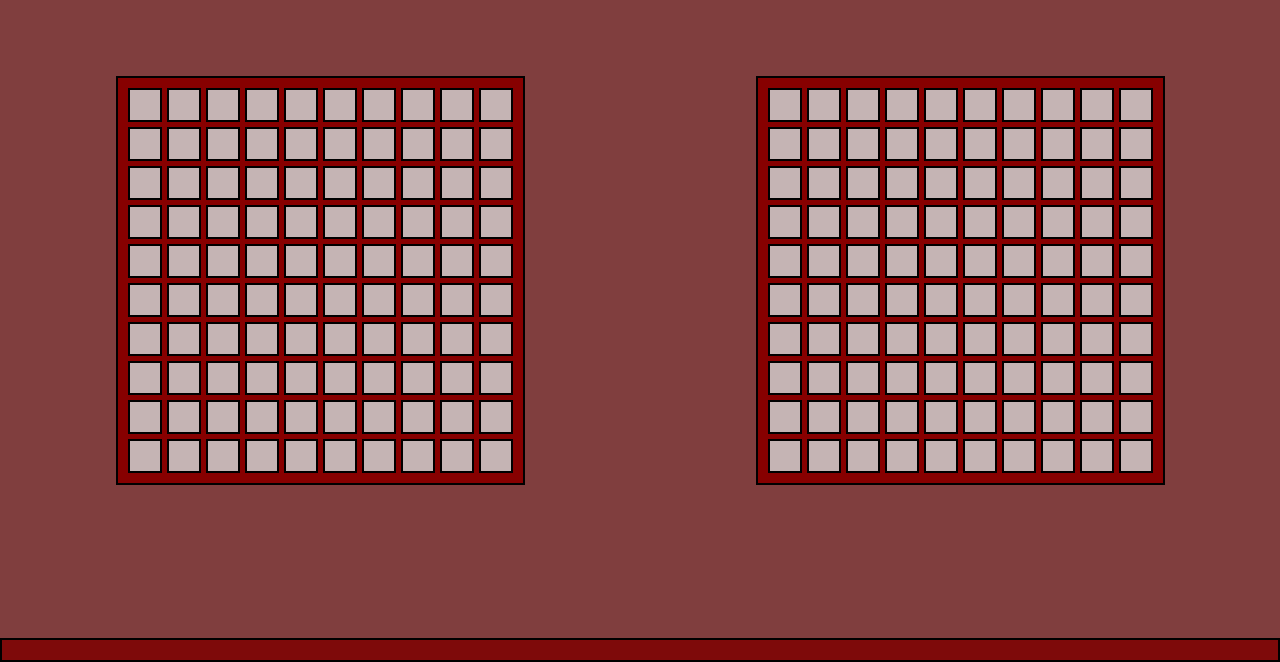
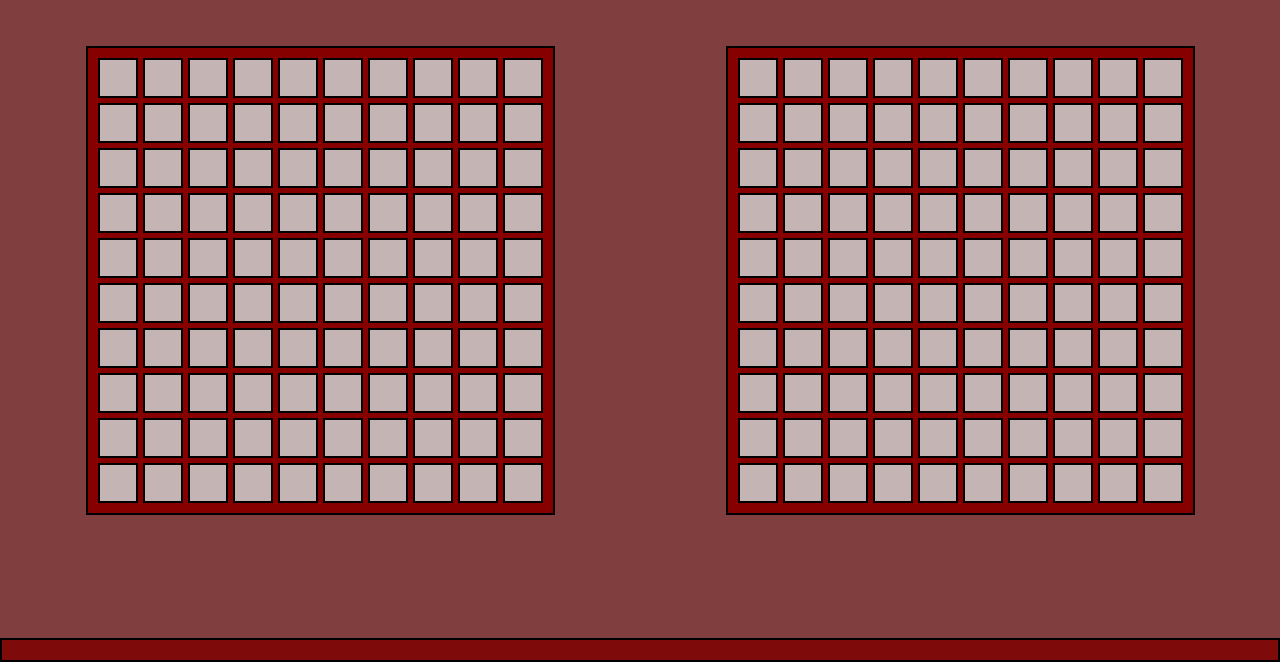
Before and after one commit to oxedom/battleship, a website built with webpack: page dist/index.html in a window 1280 px wide. Shown: the part 138-800 px from the top of the page. Built offline with nearby package versions, Linux system fonts and the light colour scheme.

Commit message:
removed rows

```diff
--- a/src/js/comps/gameboardComp.js
+++ b/src/js/comps/gameboardComp.js
@@ -10,14 +10,10 @@ export const gameboard = () => {
     let column = 1
     for (let index = 0; index < 10; index++) {
 
-        const row = document.createElement('div')
-        row.setAttribute('id', `row${index + 1}`)
-        row.classList.add('row')
-
         for (let j = 0; j < 10; j++) {
             let cell = document.createElement('div')
             cell.classList.add('cell')
-            row.append(cell)
+
             if (!stateObject.getplayerBoardBuilt()) {
                 cell.addEventListener('click', (e) => { pubsub.publish('cellClicked', e) })
                 cell.setAttribute('id', cellID)
@@ -29,7 +25,7 @@ export const gameboard = () => {
                     column = 1
                 }
             }
-            board.append(row)
+            board.append(cell)
         }
 
 
--- a/src/js/libs.js
+++ b/src/js/libs.js
@@ -21,6 +21,8 @@ const XYtoIndex = function (row, column) {
 
   return i
 }
+
+
 
 const checkLegalMove = (row, column, shipLength, direction) => {
   let answer = undefined
@@ -58,5 +60,4 @@ const legalToMove = (row, column, shipLength, direction) => {
 }
 
 
-
 module.exports = { compare, XYtoIndex, checkLegalMove, legalToMove };
--- a/src/js/styles.css
+++ b/src/js/styles.css
@@ -14,18 +14,14 @@ body {
 }
 
 .gameboard {
-  display: flex;
-  flex-direction: column;
+  display: grid;
+  grid-template-columns: repeat(10, 40px);
+  grid-template-rows: repeat(10, 40px);
   padding: 10px;
   gap: 5px;
   border: 2px solid black;
 }
 
-.row {
-  display: flex;
-
-  gap: 5px;
-}
 
 .red {
   background-color: rgb(135, 0, 0);}
```
Also changed, not shown: dist/main.js.
